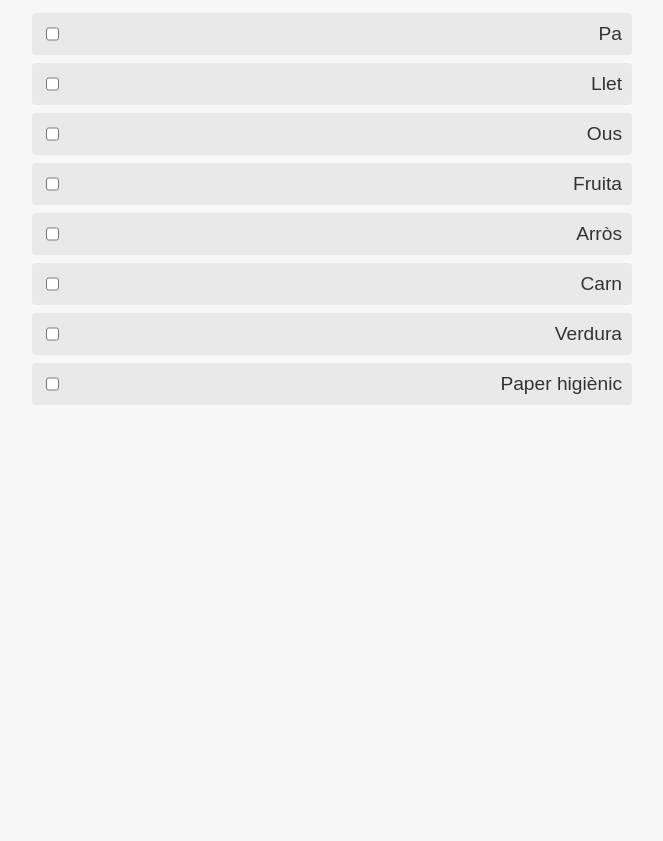
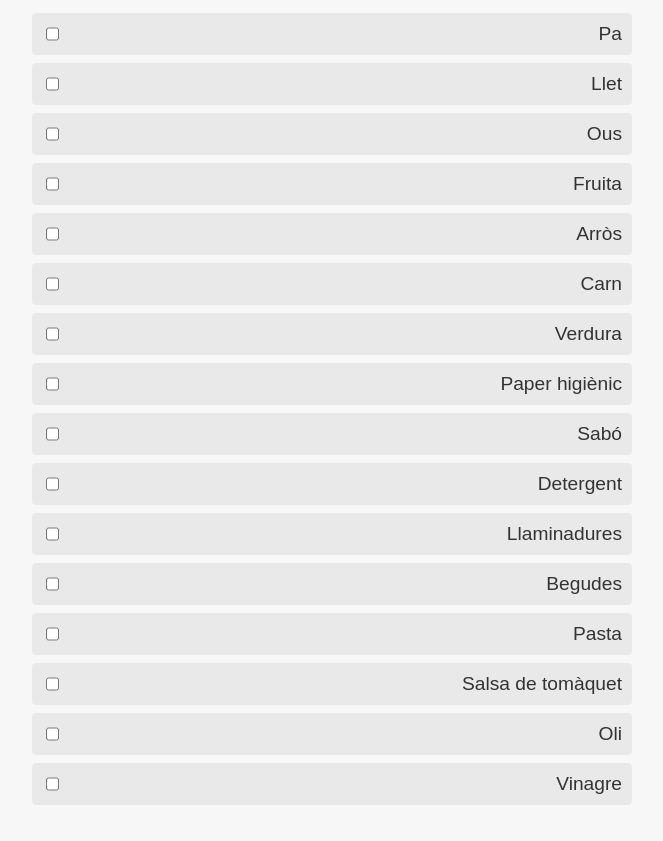
Before and after one commit to UsneMate/PROVA, a plain HTML site: page index.html in a window 1280 px wide. Shown: the part 121-962 px from the top of the page, without its empty margins (308-971 px from the left). Before the commit the page ends 800 px from the top, so only its background shows below. Drawn offline with Linux system fonts and the light colour scheme.

Commit message:
cambiar el commit en el temps

```diff
--- a/index.html
+++ b/index.html
@@ -20,6 +20,14 @@
         <li><input type="checkbox"> Carn</li>
         <li><input type="checkbox"> Verdura</li>
         <li><input type="checkbox"> Paper higiènic</li>
+        <li><input type="checkbox"> Sabó</li>
+        <li><input type="checkbox"> Detergent</li>
+        <li><input type="checkbox"> Llaminadures</li>
+        <li><input type="checkbox"> Begudes</li>
+        <li><input type="checkbox"> Pasta</li>
+        <li><input type="checkbox"> Salsa de tomàquet</li>
+        <li><input type="checkbox"> Oli</li>
+        <li><input type="checkbox"> Vinagre</li>
     </ul>
 </body>
 </html>
```
